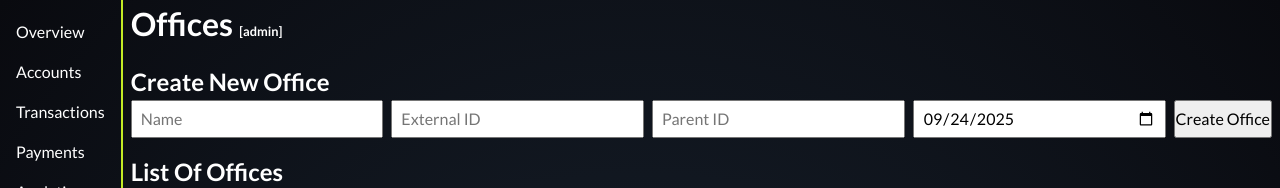
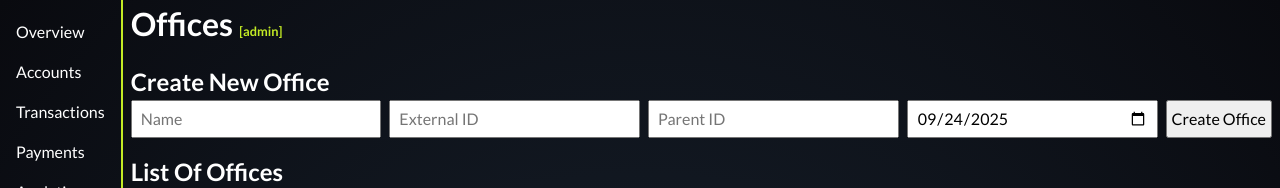
Before and after one commit to KaratSergio/Fin_Dash, an Angular app: page /admin/offices in a window 1280 px wide. Shown: the top 188 px of the page. Built offline with nearby package versions, Linux system fonts and the light colour scheme; no server answers.

Commit message:
add: back link

```diff
--- a/src/pages/admin/offices/offices.html
+++ b/src/pages/admin/offices/offices.html
@@ -1,5 +1,5 @@
 <div class="offices-admin">
-  <h1>Offices <span>[admin]</span></h1>
+  <h1>Offices <span [routerLink]="['/admin']">[admin]</span></h1>
 
   @if (loading()) {
   <div>Loading...</div>
--- a/src/pages/admin/offices/offices.scss
+++ b/src/pages/admin/offices/offices.scss
@@ -5,6 +5,8 @@
 
     span {
         font-size: 0.8rem;
+        cursor: pointer;
+        color: #c3eb25;
     }
 
     table {
@@ -40,6 +42,10 @@
             padding: 0.25rem 0.5rem;
             flex: 1;
         }
+
+        button {
+            padding: 0 0.25rem;
+        }
     }
 
     .error {
--- a/src/pages/admin/offices/offices.ts
+++ b/src/pages/admin/offices/offices.ts
@@ -1,10 +1,11 @@
 import { Component, signal, inject, effect } from "@angular/core";
+import { RouterModule } from '@angular/router';
 import { OfficesService, Office } from "../../../services/office.service";
 
 @Component({
     selector: "app-admin-offices",
     standalone: true,
-    imports: [],
+    imports: [RouterModule],
     templateUrl: "./offices.html",
     styleUrls: ["./offices.scss"]
 })
```
